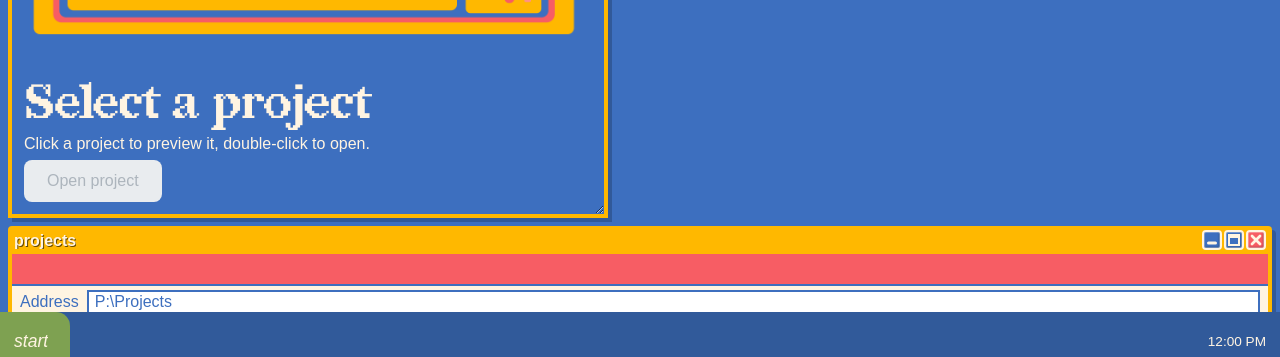
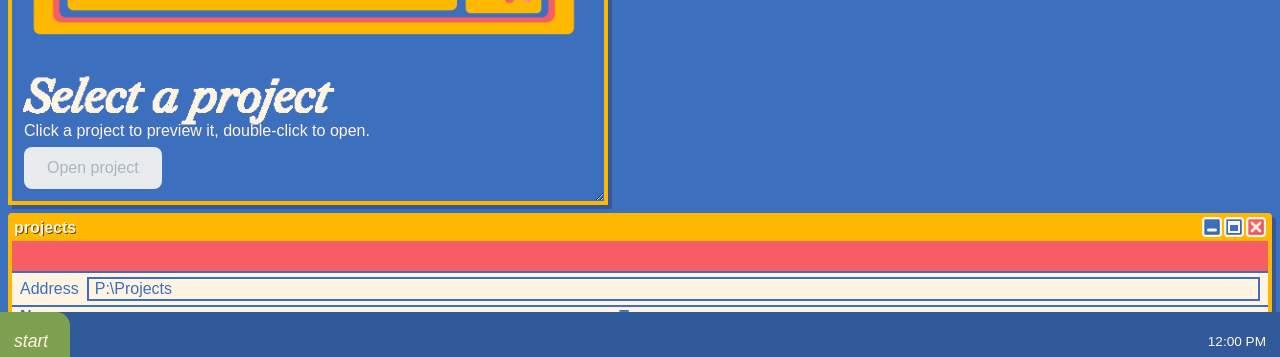
Before and after one commit to seevass/sebastianshowcase, a React (Vite) app: page /#/welcomehome in a window 1280 px wide. Shown: the part 428-785 px from the top of the page. Built offline with nearby package versions, Linux system fonts and the light colour scheme; grey boxes are pictures that could not be loaded; a web font is replaced by a local one.

Commit message:
minor css tweaks

```diff
--- a/src/modules/ActivityList.css
+++ b/src/modules/ActivityList.css
@@ -26,7 +26,7 @@
   flex: 1;
   min-width: 0;
   padding: 2px 6px;
-  background: #fff;
+  background: var(--main-white-color);
   border: 2px solid var(--main-blue-color);
   overflow: hidden;
   text-overflow: ellipsis;
@@ -36,7 +36,7 @@
 /* shared column layout: name | type */
 .explorer-row {
   display: grid;
-  grid-template-columns: 1fr 1.3fr;
+  grid-template-columns: 1.2fr 1.3fr;
   gap: 8px;
   padding: 2px 8px;
 }
@@ -60,6 +60,7 @@
 .explorer-item {
   touch-action: manipulation; /* no double-tap zoom delay on phones */
   outline: none;
+  height: 24px;
 }
 
 .explorer-item:hover,
--- a/src/modules/ActivityList.tsx
+++ b/src/modules/ActivityList.tsx
@@ -1,6 +1,7 @@
 import { openProject } from "../helpers/projects";
 import type { Project } from "../helpers/projects";
 import { useProject } from "./ProjectContext";
+import { Space } from "@mantine/core";
 import "./ActivityList.css";
 
 interface ActivityListProps {
@@ -51,6 +52,7 @@ function ActivityList({ address, items }: ActivityListProps) {
           </div>
         ))}
       </div>
+      <Space h="sm" />
     </div>
   );
 }
--- a/src/modules/ProjectInfo.tsx
+++ b/src/modules/ProjectInfo.tsx
@@ -1,15 +1,18 @@
 import { Button, Text, Title } from "@mantine/core";
 import { openProject } from "../helpers/projects";
 import { useProject } from "./ProjectContext";
+import RedactedText from "./RedactedText";
 
 function ProjectInfo() {
   const { active } = useProject();
 
   return (
     <div style={{ padding: 12 }}>
-      <Title order={3} c="var(--main-white-color)">
-        {active?.name ?? "Select a project"}
-      </Title>
+      <Text fz="display" c="var(--main-white-color)">
+        <RedactedText from={20} to={100} speed={150} weight={700} italic={true}>
+          {active?.name ?? "Select a project"}
+        </RedactedText>
+      </Text>
       <Text c="var(--main-white-color)">
         {active?.description ??
           "Click a project to preview it, double-click to open."}
```
